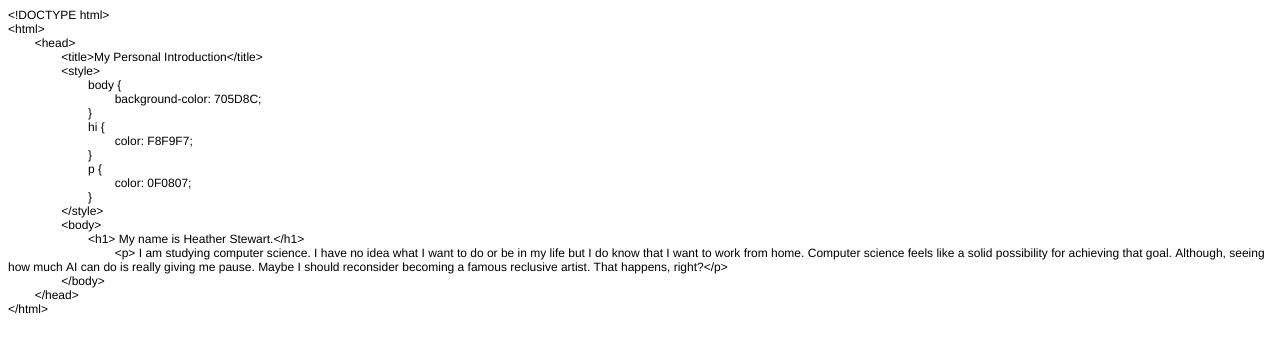
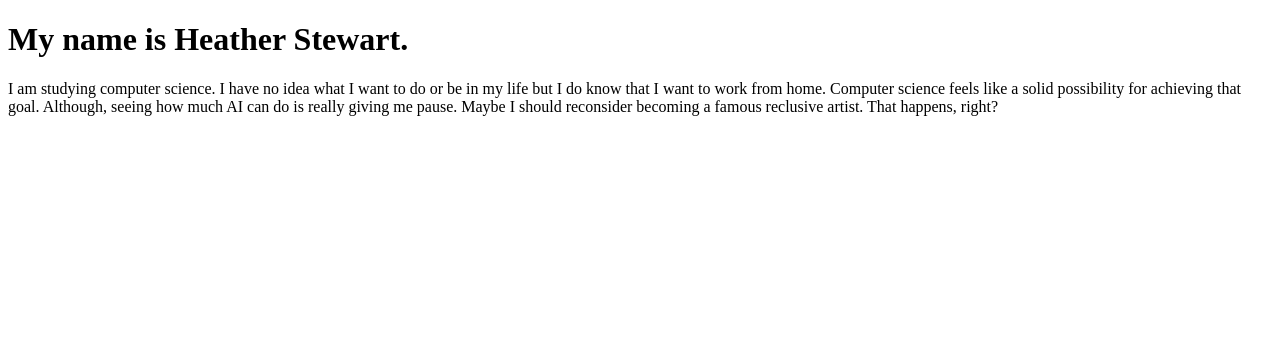
Before and after one commit to heatherpstewart/heatherpstewart.github.io, a plain HTML site: page index.html in a window 1280 px wide. Drawn offline with Linux system fonts and the light colour scheme.

Commit message:
Update index.html

```diff
--- a/index.html
+++ b/index.html
@@ -1,38 +1,21 @@
-<!DOCTYPE html PUBLIC "-//W3C//DTD HTML 4.01//EN" "http://www.w3.org/TR/html4/strict.dtd">
+<!DOCTYPE html>
 <html>
-<head>
-  <meta http-equiv="Content-Type" content="text/html; charset=utf-8">
-  <meta http-equiv="Content-Style-Type" content="text/css">
-  <title></title>
-  <meta name="Generator" content="Cocoa HTML Writer">
-  <meta name="CocoaVersion" content="2487.5">
-  <style type="text/css">
-    p.p1 {margin: 0.0px 0.0px 0.0px 0.0px; font: 12.0px Helvetica; -webkit-text-stroke: #000000}
-    span.s1 {font-kerning: none}
-    span.Apple-tab-span {white-space:pre}
-  </style>
-</head>
-<body>
-<p class="p1"><span class="s1">&lt;!DOCTYPE html&gt;</span></p>
-<p class="p1"><span class="s1">&lt;html&gt;</span></p>
-<p class="p1"><span class="s1"><span class="Apple-tab-span">	</span>&lt;head&gt;</span></p>
-<p class="p1"><span class="s1"><span class="Apple-tab-span">	</span><span class="Apple-tab-span">	</span>&lt;title&gt;My Personal Introduction&lt;/title&gt;</span></p>
-<p class="p1"><span class="s1"><span class="Apple-tab-span">	</span><span class="Apple-tab-span">	</span>&lt;style&gt;<span class="Apple-converted-space"> </span></span></p>
-<p class="p1"><span class="s1"><span class="Apple-tab-span">	</span><span class="Apple-tab-span">	</span><span class="Apple-tab-span">	</span>body {</span></p>
-<p class="p1"><span class="s1"><span class="Apple-tab-span">	</span><span class="Apple-tab-span">	</span><span class="Apple-tab-span">	</span><span class="Apple-tab-span">	</span>background-color: 705D8C;</span></p>
-<p class="p1"><span class="s1"><span class="Apple-tab-span">	</span><span class="Apple-tab-span">	</span><span class="Apple-tab-span">	</span>}</span></p>
-<p class="p1"><span class="s1"><span class="Apple-tab-span">	</span><span class="Apple-tab-span">	</span><span class="Apple-tab-span">	</span>hi {</span></p>
-<p class="p1"><span class="s1"><span class="Apple-tab-span">	</span><span class="Apple-tab-span">	</span><span class="Apple-tab-span">	</span><span class="Apple-tab-span">	</span>color: F8F9F7;</span></p>
-<p class="p1"><span class="s1"><span class="Apple-tab-span">	</span><span class="Apple-tab-span">	</span><span class="Apple-tab-span">	</span>}</span></p>
-<p class="p1"><span class="s1"><span class="Apple-tab-span">	</span><span class="Apple-tab-span">	</span><span class="Apple-tab-span">	</span>p {</span></p>
-<p class="p1"><span class="s1"><span class="Apple-tab-span">	</span><span class="Apple-tab-span">	</span><span class="Apple-tab-span">	</span><span class="Apple-tab-span">	</span>color: 0F0807;</span></p>
-<p class="p1"><span class="s1"><span class="Apple-tab-span">	</span><span class="Apple-tab-span">	</span><span class="Apple-tab-span">	</span>}</span></p>
-<p class="p1"><span class="s1"><span class="Apple-tab-span">	</span><span class="Apple-tab-span">	</span>&lt;/style&gt;</span></p>
-<p class="p1"><span class="s1"><span class="Apple-tab-span">	</span><span class="Apple-tab-span">	</span>&lt;body&gt;</span></p>
-<p class="p1"><span class="s1"><span class="Apple-tab-span">	</span><span class="Apple-tab-span">	</span><span class="Apple-tab-span">	</span>&lt;h1&gt; My name is Heather Stewart.&lt;/h1&gt;<span class="Apple-converted-space"> </span></span></p>
-<p class="p1"><span class="s1"><span class="Apple-tab-span">	</span><span class="Apple-tab-span">	</span><span class="Apple-tab-span">	</span><span class="Apple-tab-span">	</span>&lt;p&gt; I am studying computer science. I have no idea what I want to do or be in my life but I do know that I want to work from home. Computer science feels like a solid possibility for achieving that goal. Although, seeing how much AI can do is really giving me pause. Maybe I should reconsider becoming a famous reclusive artist. That happens, right?&lt;/p&gt;</span></p>
-<p class="p1"><span class="s1"><span class="Apple-tab-span">	</span><span class="Apple-tab-span">	</span>&lt;/body&gt;</span></p>
-<p class="p1"><span class="s1"><span class="Apple-tab-span">	</span>&lt;/head&gt;</span></p>
-<p class="p1"><span class="s1">&lt;/html&gt;</span></p>
-</body>
+	<head>
+		<title>My Personal Introduction</title>
+		<style>
+			body {
+				background-color: 705D8C;
+			}
+			hi {
+				color: F8F9F7;
+			}
+			p {
+				color: 0F0807;
+			}
+		</style>
+		<body>
+			<h1> My name is Heather Stewart.</h1>
+				<p> I am studying computer science. I have no idea what I want to do or be in my life but I do know that I want to work from home. Computer science feels like a solid possibility for achieving that goal. Although, seeing how much AI can do is really giving me pause. Maybe I should reconsider becoming a famous reclusive artist. That happens, right?</p>
+		</body>
+	</head>
 </html>
```
